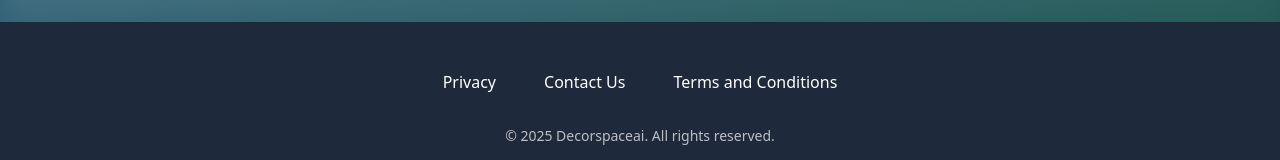
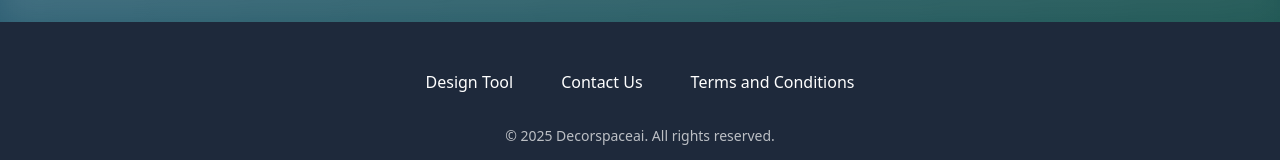
Before and after one commit to oxo-art/productphotoai, a React (Vite) app: page / in a window 1280 px wide. Shown: the part 6503-6663 px from the top of the page. Built offline with nearby package versions, Linux system fonts and the light colour scheme; a web font is replaced by a local one.

Commit message:
Replace Privacy with Design Tool
Replace the "Privacy" link in the footer with a "Design Tool" link.

```diff
--- a/src/components/Footer.tsx
+++ b/src/components/Footer.tsx
@@ -7,10 +7,10 @@ const Footer = () => {
       <div className="max-w-6xl mx-auto">
         <div className="flex flex-wrap justify-center gap-8 md:gap-12 text-white">
           <Link
-            to="/privacy"
+            to="/design"
             className="text-white hover:text-white/80 transition-colors duration-200"
           >
-            Privacy
+            Design Tool
           </Link>
           <Link
             to="/contact"
```
